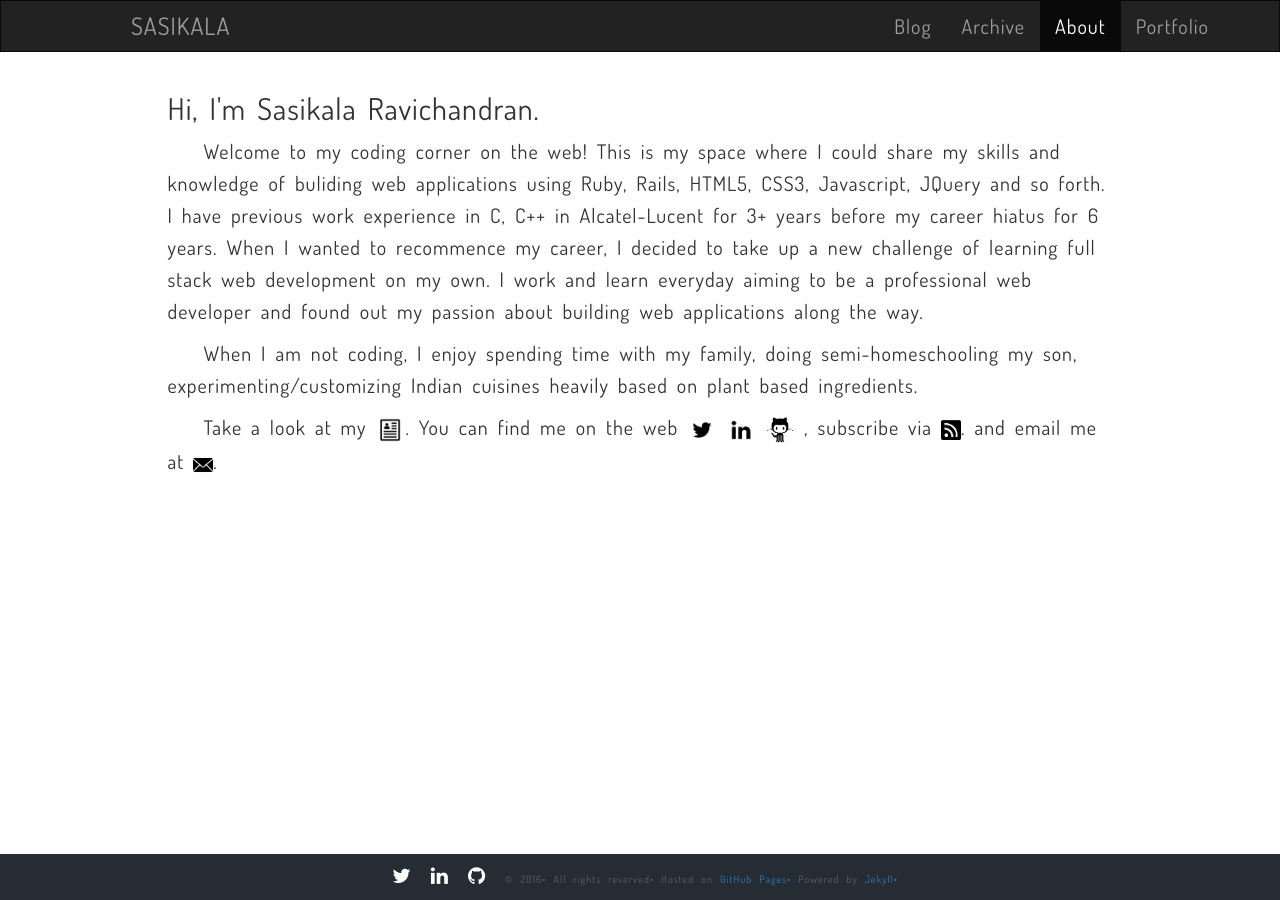
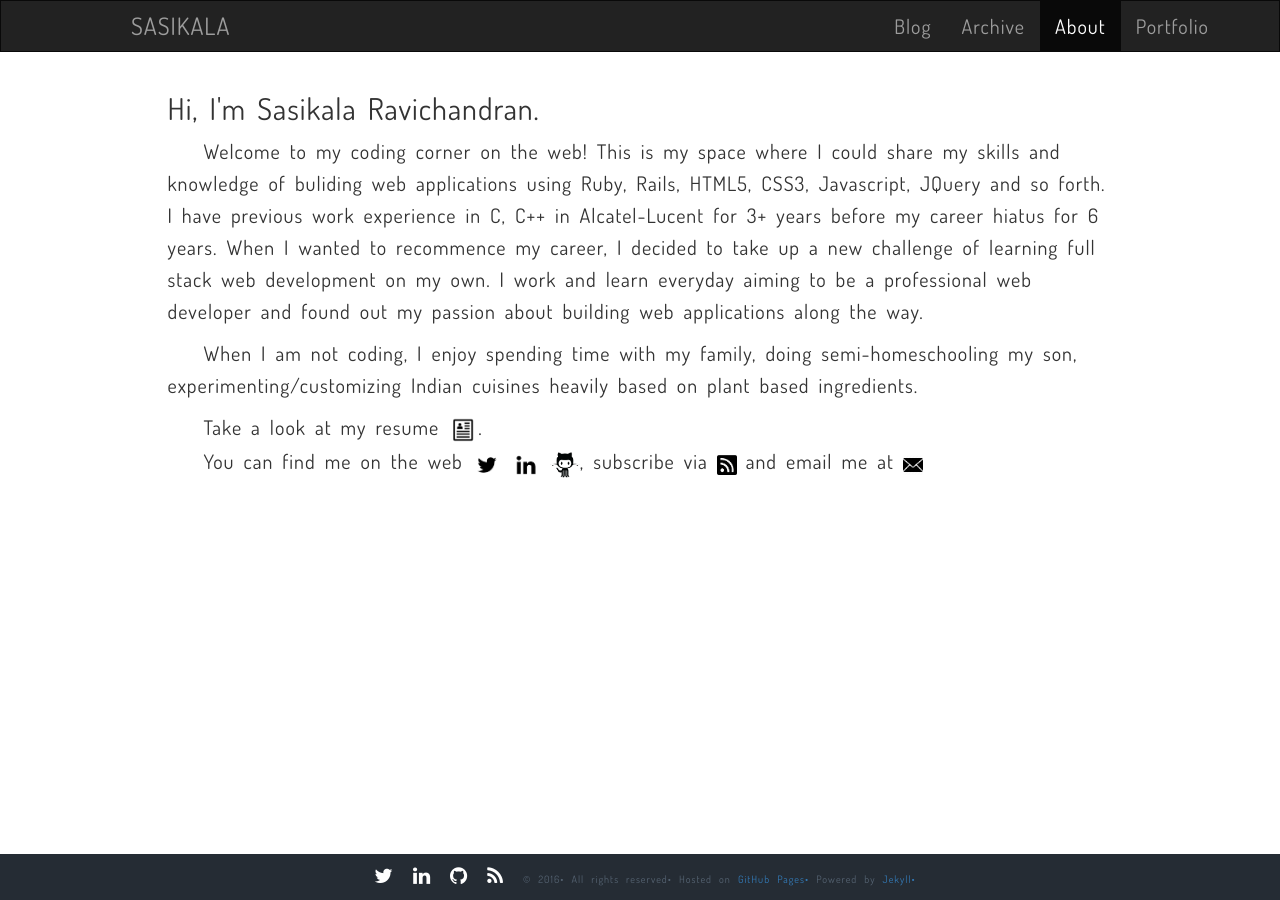
Before and after one commit to Sasikala-Ravichandran/sasi-kala.github.io, a Jekyll site: the page built from about/index.html, in a window 1280 px wide. Built offline with Jekyll 4.4.1, drawn with Linux system fonts in a browser that asks for light colours; nearby versions of some CDN libraries; comment, search, counter and statistics services are not loaded.

Commit message:
Added rss feed icon in footer

```diff
--- a/_includes/footer.html
+++ b/_includes/footer.html
@@ -19,6 +19,12 @@
             </a>
           </li>
           <li>
+            <a href="{{site.url}}/feed.xml">
+              <i class="fa fa-rss fa-inverse"></i>
+            </a>
+          </li>
+
+          <li>
             <small><p class="copyright text-center">&copy; {{ site.time | date: '%Y' }}• All rights reserved• Hosted on <a href="https://github.com/Sasikala-Ravichandran/sasi-kala.github.io">GitHub Pages•</a> Powered by <a href="https://jekyllrb.com/">Jekyll•</a></p></small>
           </li>
         </ul>
--- a/about/index.html
+++ b/about/index.html
@@ -12,15 +12,17 @@ description: "About page of Sasikala Ravichandran"
   <p>&nbsp;&nbsp;&nbsp;&nbsp;When I am not coding, I enjoy spending time with my family, doing semi-homeschooling my son, experimenting/customizing Indian cuisines heavily based on plant based ingredients.</p>
   <br>
   <div>
-    <span>&nbsp;&nbsp;&nbsp;&nbsp;Take a look at my</span>
+    <span>&nbsp;&nbsp;&nbsp;&nbsp;Take a look at my resume</span>
     <a href="https://docs.google.com/document/d/1uuCRZY9pA5BD8jYxEEuyr7D0CBuG1YaV2wVlCj0qu-s" target="_blank" class="tag_links"><img src="{{site.url}}/img/resume-wrap.png" alt="Twitter Logo" height="30" width="30"></a>.
-    <span>You can find me on the web</span>
-    <a href="https://twitter.com/sasikalaravicha"><img src="{{site.url}}/img/twitter-wrap.png" alt="Twitter Logo" height="30" width="30"></a>
-    <a href="https://www.linkedin.com/in/sasikala-ravichandran-5b066419"><img src="{{site.url}}/img/linkedin-wrap.png" alt="Linkedin Logo" height="30" width="30"></a>
-    <a href="https://github.com/Sasikala-Ravichandran"><img src="{{site.url}}/img/github-wrap.png" alt="Github Logo" height="30" width="30"></a>
-    <span>, subscribe via</span>
-    <a href="{{site.url}}/feed.xml"><img src="{{site.url}}/img/rss-wrap.png" alt="Mail Logo" height= "20" width="20"></a>.
-    <span> and email me at</span>
-    <a href="mailto:passion.rails@gmail.com"><img src="{{site.url}}/img/mail-wrap.png" alt="Mail Logo" height= "20" width="20"></a>.
+    <p>
+      <span>&nbsp;&nbsp;&nbsp;&nbsp;You can find me on the web</span>
+      <a href="https://twitter.com/sasikalaravicha"><img src="{{site.url}}/img/twitter-wrap.png" alt="Twitter Logo" height="30" width="30"></a>
+      <a href="https://www.linkedin.com/in/sasikala-ravichandran-5b066419"><img src="{{site.url}}/img/linkedin-wrap.png" alt="Linkedin Logo" height="30" width="30"></a>
+      <a href="https://github.com/Sasikala-Ravichandran"><img src="{{site.url}}/img/github-wrap.png" alt="Github Logo" height="30" width="30"></a>,
+      <span>subscribe via</span>
+      <a href="{{site.url}}/feed.xml"><img src="{{site.url}}/img/rss-wrap.png" alt="Mail Logo" height= "20" width="20"></a>
+      <span> and email me at</span>
+      <a href="mailto:passion.rails@gmail.com"><img src="{{site.url}}/img/mail-wrap.png" alt="Mail Logo" height= "20" width="20"></a>
+    </p>
   </div>
 </section>
```
